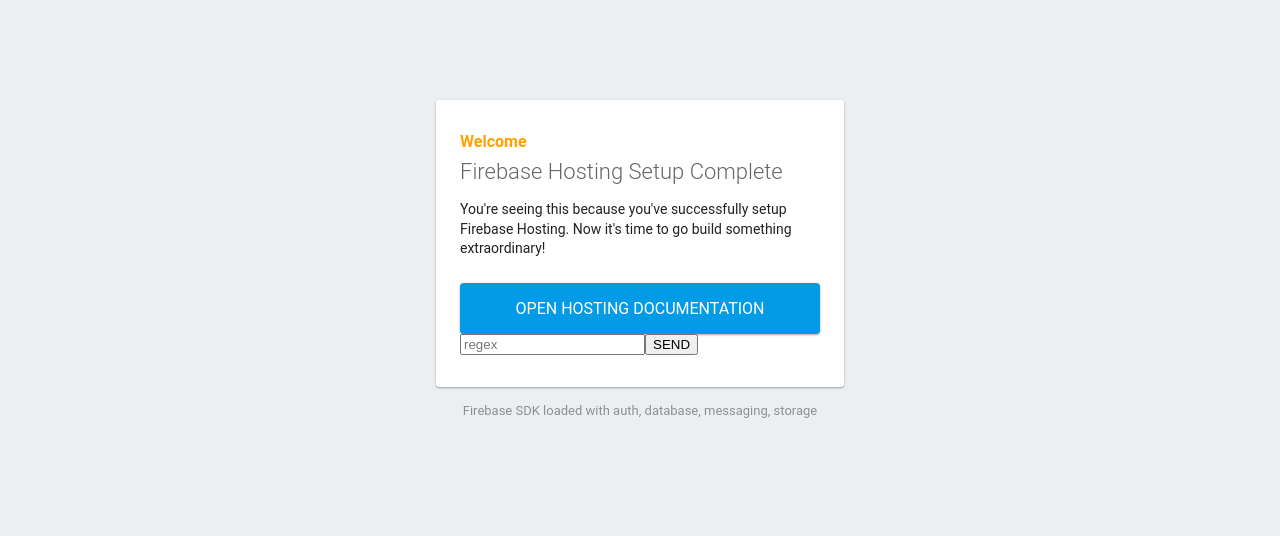
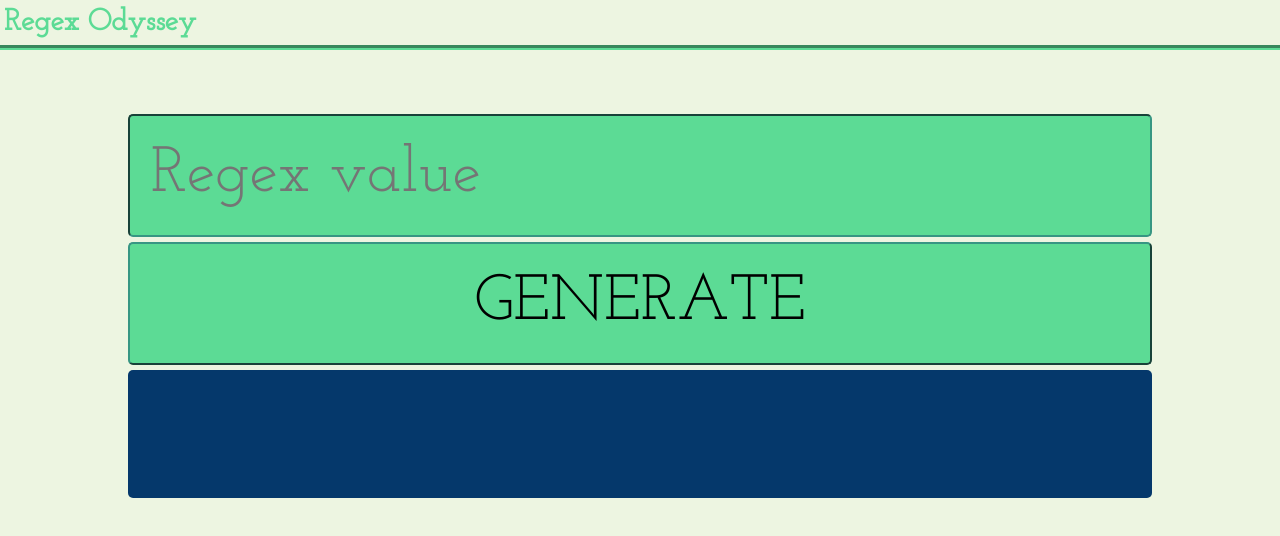
Before and after one commit to ldalzotto/RegexOdyssey, a plain HTML site: page public/index.html in a window 1280 px wide. Drawn offline with nearby package versions, Linux system fonts and the light colour scheme; some packages are replaced by stand-ins of ours.

Commit message:
Minimalist web interface allowing to generate from regex #RO-1

```diff
--- a/functions/package.json
+++ b/functions/package.json
@@ -13,5 +13,8 @@
     "firebase-functions": "^2.0.3",
     "express": "^4.16.3"
   },
+  "devDependencies": {
+    "mocha": "^5.2.0"
+  },
   "private": true
 }
--- a/public/index.html
+++ b/public/index.html
@@ -4,8 +4,6 @@
     <meta charset="utf-8">
     <meta name="viewport" content="width=device-width, initial-scale=1">
     <title>Welcome to Firebase Hosting</title>
-    <script src="https://ajax.googleapis.com/ajax/libs/jquery/3.3.1/jquery.min.js"></script>
-
     <!-- update the version number as needed -->
     <script defer src="/__/firebase/5.4.2/firebase-app.js"></script>
     <!-- include only the Firebase features as you need -->
@@ -16,131 +14,37 @@
     <!-- initialize the SDK after all desired features are loaded -->
     <script defer src="/__/firebase/init.js"></script>
 
-    <style media="screen">
-        body {
-            background: #ECEFF1;
-            color: rgba(0, 0, 0, 0.87);
-            font-family: Roboto, Helvetica, Arial, sans-serif;
-            margin: 0;
-            padding: 0;
-        }
+    <script defer src="https://unpkg.com/axios/dist/axios.min.js"></script>
 
-        #message {
-            background: white;
-            max-width: 360px;
-            margin: 100px auto 16px;
-            padding: 32px 24px;
-            border-radius: 3px;
-        }
-
-        #message h2 {
-            color: #ffa100;
-            font-weight: bold;
-            font-size: 16px;
-            margin: 0 0 8px;
-        }
-
-        #message h1 {
-            font-size: 22px;
-            font-weight: 300;
-            color: rgba(0, 0, 0, 0.6);
-            margin: 0 0 16px;
-        }
-
-        #message p {
-            line-height: 140%;
-            margin: 16px 0 24px;
-            font-size: 14px;
-        }
-
-        #message a {
-            display: block;
-            text-align: center;
-            background: #039be5;
-            text-transform: uppercase;
-            text-decoration: none;
-            color: white;
-            padding: 16px;
-            border-radius: 4px;
-        }
-
-        #message, #message a {
-            box-shadow: 0 1px 3px rgba(0, 0, 0, 0.12), 0 1px 2px rgba(0, 0, 0, 0.24);
-        }
-
-        #load {
-            color: rgba(0, 0, 0, 0.4);
-            text-align: center;
-            font-size: 13px;
-        }
-
-        @media (max-width: 600px) {
-            body, #message {
-                margin-top: 0;
-                background: white;
-                box-shadow: none;
-            }
-
-            body {
-                border-top: 16px solid #ffa100;
-            }
+    <style>
+        @font-face {
+            font-family: "Typewriter";
+            src: url(./resources/font/JosefinSlab-Regular.ttf) format("truetype");
         }
     </style>
+    <link rel="stylesheet" href="./style.css">
 </head>
-<body>
-<div id="message">
-    <h2>Welcome</h2>
-    <h1>Firebase Hosting Setup Complete</h1>
-    <p>You're seeing this because you've successfully setup Firebase Hosting. Now it's time to go build something
-        extraordinary!</p>
-    <a target="_blank" href="https://firebase.google.com/docs/hosting/">Open Hosting Documentation</a>
-    <div id="regexsend">
+<body style="display: grid; grid-template-rows: [first] 50px [second] auto;">
+<div class="container" style="grid-template-columns: [first] 200px [second] auto">
+    <div class="title">Regex Odyssey</div>
+    <div class="header-menu"></div>
+</div>
+<div class="regex-generation-container">
+    <script type="module">
+        import {regexGeneration} from './regex_generation/RegexGeneration.js';
+
+        const regexGenerationContainer = document.getElementsByClassName("regex-generation-container")[0];
+        const input = regexGenerationContainer.querySelector('input');
+        const button = regexGenerationContainer.querySelector('button');
+        const value = regexGenerationContainer.querySelector('.output div');
+        regexGeneration(input, button, value);
+    </script>
+    <input type="text" placeholder="Regex value" style="margin-bottom: 0.5%"/>
+    <button style="margin-bottom: 0.5%">GENERATE</button>
+    <div class="output">
+        <div></div>
     </div>
 </div>
-<p id="load">Firebase SDK Loading&hellip;</p>
 
-<script>
-    document.addEventListener('DOMContentLoaded', function () {
-        try {
-            let app = firebase.app();
-            let features = ['auth', 'database', 'messaging', 'storage'].filter(feature => typeof app[feature] === 'function');
-            document.getElementById('load').innerHTML = `Firebase SDK loaded with ${features.join(', ')}`;
-        } catch (e) {
-            console.error(e);
-            document.getElementById('load').innerHTML = 'Error loading the Firebase SDK, check the console.';
-        }
-
-
-        const regexSendContained = document.getElementById("regexsend");
-
-        const input = document.createElement("input");
-        input.type = "text";
-        input.placeholder = "regex";
-
-
-        const divDisplay = document.createElement("div");
-
-        const button = document.createElement("button");
-        button.innerText = "SEND";
-        button.addEventListener("click", () => {
-            console.log(input.value);
-            $.get(`regexgeneration?regex=${input.value}`, (data) => {
-                divDisplay.innerText = data;
-            })
-        });
-
-        input.addEventListener("keyup", (event) => {
-            event.preventDefault();
-            if (event.keyCode === 13) {
-                button.dispatchEvent(new Event("click"))
-            }
-        });
-
-        regexSendContained.appendChild(input);
-        regexSendContained.appendChild(button);
-        regexSendContained.appendChild(divDisplay);
-
-    });
-</script>
 </body>
 </html>
--- /dev/null
+++ b/public/regex_generation/RegexGeneration.js
@@ -0,0 +1,13 @@
+import {regexGenerationApiCall} from './RegexGenerationApiCall.js';
+
+export const regexGeneration = function (inputText, buttonValidation, generatedText) {
+    buttonValidation.addEventListener('click', () => {
+        regexGenerationApiCall(inputText.value, axios).then((response) => {
+            if (generatedText.innerText !== response.data) {
+                generatedText.innerText = response.data;
+            }
+        }).catch((err) => {
+            console.error(err)
+        })
+    });
+};
--- /dev/null
+++ b/public/regex_generation/RegexGenerationApiCall.js
@@ -0,0 +1,3 @@
+export const regexGenerationApiCall = function (inputText, axios) {
+    return axios.get(`/regexgeneration?regex=${inputText}`)
+};
--- /dev/null
+++ b/public/style.css
@@ -0,0 +1,73 @@
+:root {
+    --dark-1: #05386B;
+    --dark-0: #379683;
+    --middle: #5CDB95;
+    --light-0: #8EE4AF;
+    --light-1: #EDF5E1;
+
+    --theme-font: Typewriter, monospace;
+    font-family: var(--theme-font);
+}
+
+div {
+    color: var(--dark-0);
+}
+
+input, button {
+    background-color: var(--middle);
+    border-radius: 5px;
+    border-color: var(--dark-0);
+    font-family: var(--theme-font);
+}
+
+input {
+    padding-left: 2%;
+}
+
+body {
+    background-color: var(--light-1);
+    margin: 0;
+}
+
+/* Main Title */
+
+body > .container {
+    display: grid;
+    border: 0 groove var(--middle);
+    border-bottom-width: 5px;
+}
+
+body > .container > .title {
+    text-align: center;
+    margin-bottom: auto;
+    margin-top: auto;
+    color: var(--middle);
+    font-size: 30px;
+    font-weight: bold;
+}
+
+/* Regex Generation */
+
+body > .regex-generation-container {
+    display: grid;
+    grid-template-rows: 10vw 10vw 10vw;
+    margin-left: 10%;
+    margin-top: 5%;
+    margin-right: 10%;
+}
+
+body > .regex-generation-container > button, body > .regex-generation-container > input, body > .regex-generation-container > .output {
+    font-size: 5vw;
+}
+
+body > .regex-generation-container > .output {
+    background-color: var(--dark-1);
+    border-radius: 5px;
+    padding-left: 2%;
+    display: grid;
+}
+
+body > .regex-generation-container > .output > div {
+    margin-top: auto;
+    margin-bottom: auto;
+}
```
Also changed, not shown: functions/RegexGenerationController.js (added, +15 -0 lines), functions/RegexGenerationController.test.js (added, +29 -0 lines), functions/index.js (+2 -9 lines), public/resources/font/JosefinSlab-Regular.ttf (added), 1 other file.
